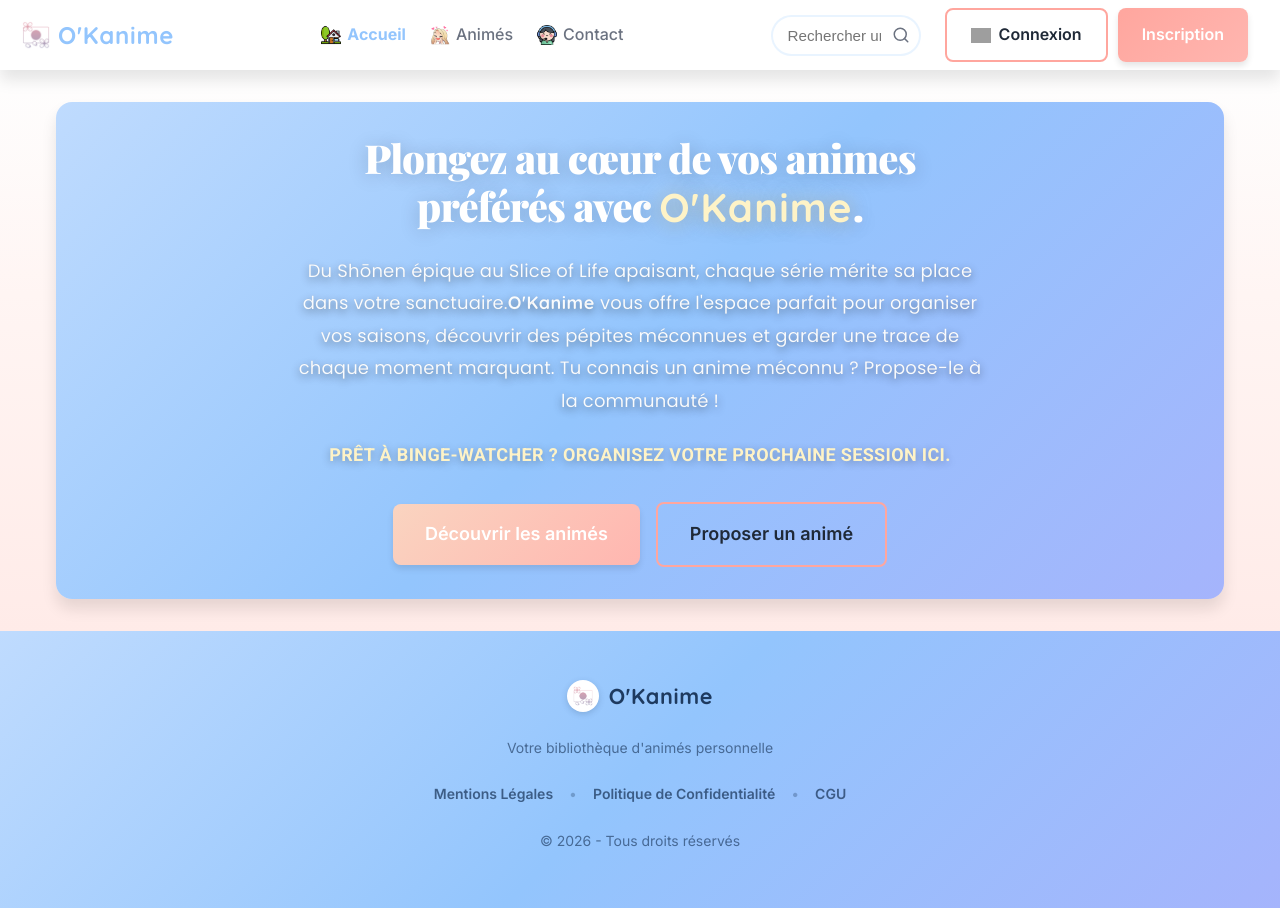
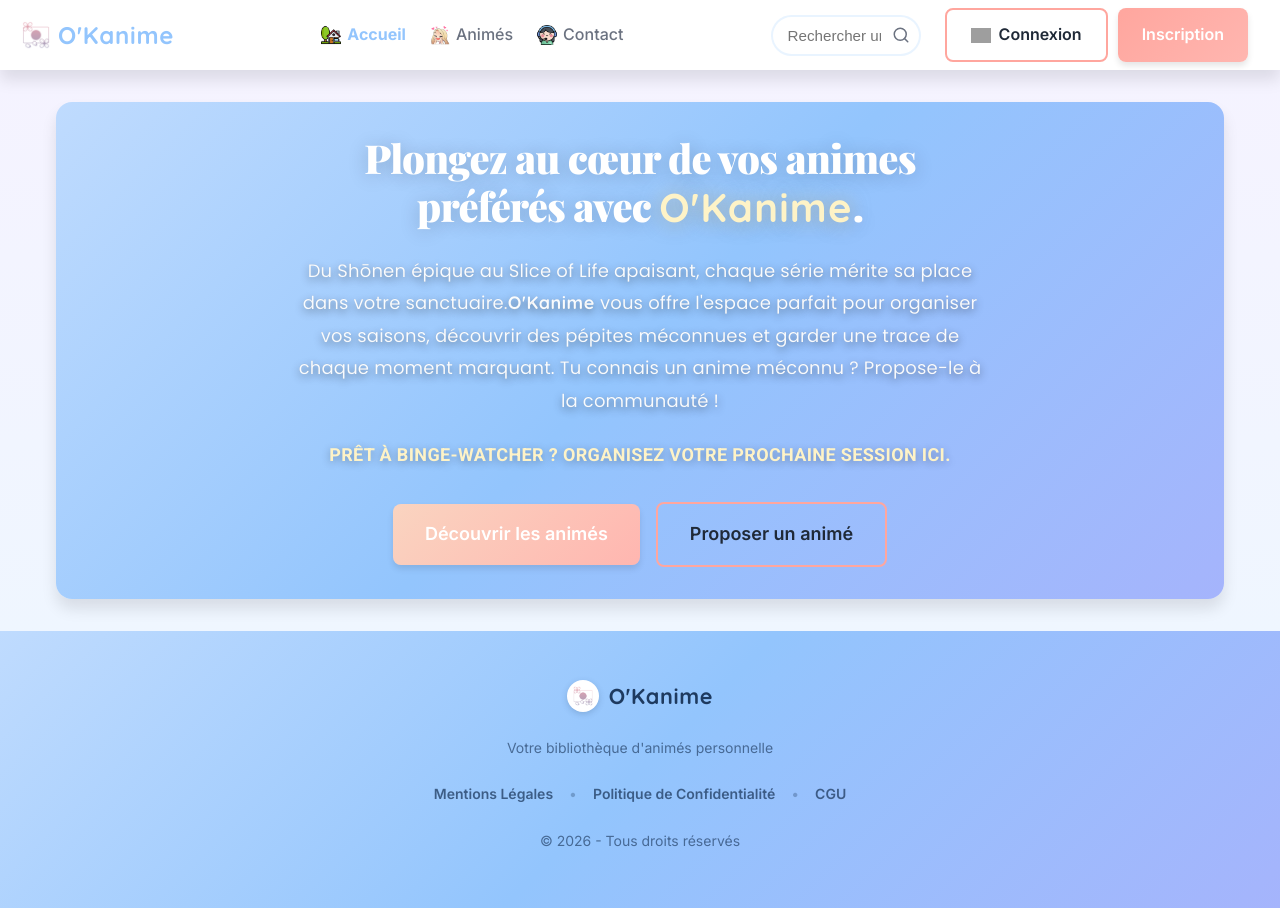
Before and after one commit to B-ludovic/okanime, a Next.js app in the folder frontend/: page / in a window 1280 px wide. Built offline with nearby package versions, Linux system fonts and the light colour scheme; no server answers; grey boxes are pictures that could not be loaded.

Commit message:
feat: gradient body unifié sur toutes les pages

```diff
--- a/frontend/app/globals.css
+++ b/frontend/app/globals.css
@@ -16,7 +16,8 @@
 
 body {
   font-family: 'Inter', -apple-system, sans-serif;
-  background-color: var(--fond-page);
+  background: var(--gradient-body);
+  background-attachment: fixed;
   color: var(--texte-noir);
   line-height: 1.6;
 }
--- a/frontend/styles/Variables.css
+++ b/frontend/styles/Variables.css
@@ -13,7 +13,8 @@
   --peche-pastel: #FAD4C0;      /* Pêche clair */
 
   /* Couleurs de fond - PLUS CLAIRES */
-  --fond-page: #F9FAFB;          /* Gris très clair (presque blanc) */
+  --fond-page: #F4F6FF;          /* Bleu-lavande très clair */
+  --gradient-body: linear-gradient(to bottom, #F5F3FF, #EFF6FF);
   --fond-carte: #FFFFFF;          /* Blanc pur pour les cards */
   --fond-header: #FFFFFF;         /* Blanc pour le header */
 
--- a/frontend/styles/modules/AnimeDetail.module.css
+++ b/frontend/styles/modules/AnimeDetail.module.css
@@ -9,7 +9,7 @@
 .main {
   flex: 1;
   padding: var(--espace-xl) 0;
-  background: linear-gradient(180deg, #FEFEFE 0%, #FFF5F3 40%, #FFEBE8 100%);
+  background: var(--gradient-body);
 }
 
 .container {
--- a/frontend/styles/modules/AnimeList.module.css
+++ b/frontend/styles/modules/AnimeList.module.css
@@ -9,7 +9,7 @@
 .main {
   flex: 1;
   padding: var(--espace-xl) 0;
-  background: linear-gradient(180deg, #FEFEFE 0%, #FFF5F3 40%, #FFEBE8 100%);
+  background: var(--gradient-body);
 }
 
 .container {
--- a/frontend/styles/modules/Bibliotheque.module.css
+++ b/frontend/styles/modules/Bibliotheque.module.css
@@ -9,7 +9,7 @@
 .main {
   flex: 1;
   padding: var(--espace-xl) 0;
-  background: linear-gradient(180deg, #FEFEFE 0%, #FFF5F3 40%, #FFEBE8 100%);
+  background: var(--gradient-body);
 }
 
 .container {
--- a/frontend/styles/modules/Header.module.css
+++ b/frontend/styles/modules/Header.module.css
@@ -253,7 +253,7 @@
     top: 0; bottom: 0;
     left: -100%;
     width: 80%; max-width: 300px;
-    background: linear-gradient(180deg, #FEFEFE 0%, #FFF5F3 40%, #FFEBE8 100%);
+    background: var(--gradient-body);
     z-index: 999;
     transition: left 0.4s cubic-bezier(0.25, 0.8, 0.25, 1);
     box-shadow: 5px 0 15px rgba(0,0,0,0.1);
--- a/frontend/styles/modules/Home.module.css
+++ b/frontend/styles/modules/Home.module.css
@@ -9,7 +9,7 @@
 .main {
   flex: 1;
   padding: var(--espace-lg) 0;
-  background: linear-gradient(180deg, #FEFEFE 0%, #FFF5F3 40%, #FFEBE8 100%);
+  background: var(--gradient-body);
 }
 
 .container {
```
